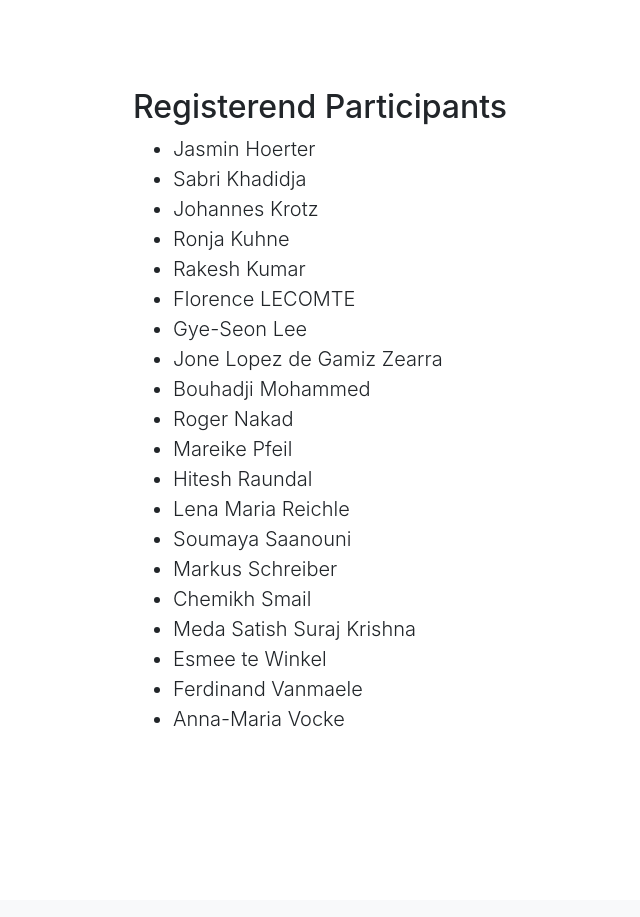
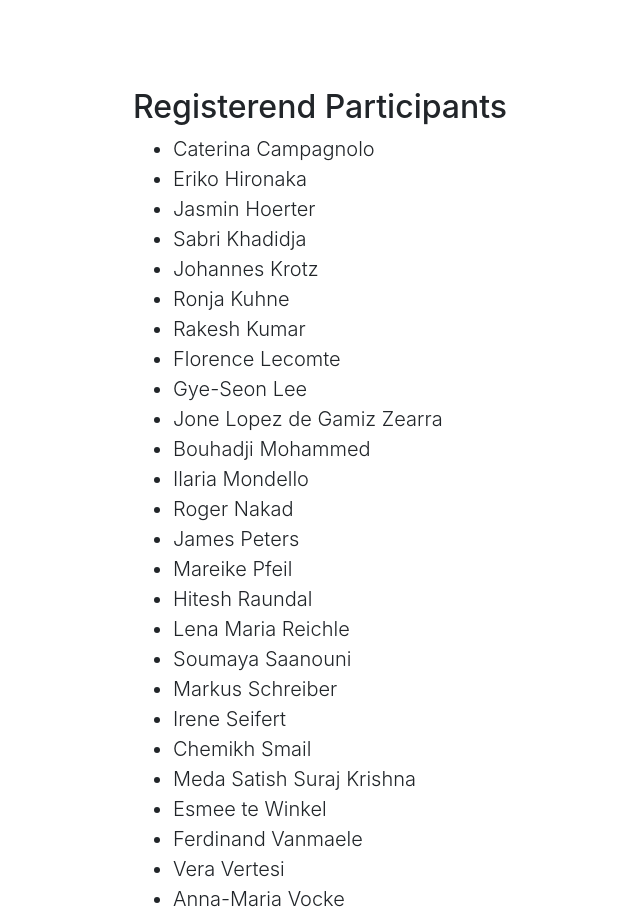
Before and after one commit to gagt19/gagt19.github.io, a website: page index.html in a window 1280 px wide. Shown: the part 4560-5477 px from the top of the page, without its empty margins (142-782 px from the left). Drawn offline with Linux system fonts and the light colour scheme; a script that the page names is missing.

Commit message:
new partticipants

```diff
--- a/index.html
+++ b/index.html
@@ -586,25 +586,31 @@
           <div class="col-lg-8 mx-auto">
             <h2>Registerend Participants</h2>
             <ul class="lead">
+              <li>Caterina Campagnolo</li>
+  <li>Eriko Hironaka</li>
   <li>Jasmin Hoerter</li>
   <li>Sabri Khadidja</li>
   <li>Johannes Krotz</li>
   <li>Ronja Kuhne</li>
   <li>Rakesh Kumar</li>
-<li>Florence LECOMTE</li>
+  <li>Florence Lecomte</li>
   <li>Gye-Seon Lee</li>
   <li>Jone Lopez de Gamiz Zearra</li>
   <li>Bouhadji Mohammed</li>
+  <li>Ilaria Mondello</li>
   <li>Roger Nakad</li>
+  <li>James Peters</li>
   <li>Mareike Pfeil</li>
   <li>Hitesh Raundal</li>
   <li>Lena Maria Reichle</li>
   <li>Soumaya Saanouni</li>
   <li>Markus Schreiber</li>
+  <li>Irene Seifert</li>
   <li>Chemikh Smail</li>
   <li>Meda Satish Suraj Krishna</li>
   <li>Esmee te Winkel</li>
   <li>Ferdinand Vanmaele</li>
+  <li>Vera Vertesi</li>
   <li>Anna-Maria Vocke</li>
             </ul>
           </div>
```
Lines whose indentation alone changed are shown as unchanged.
